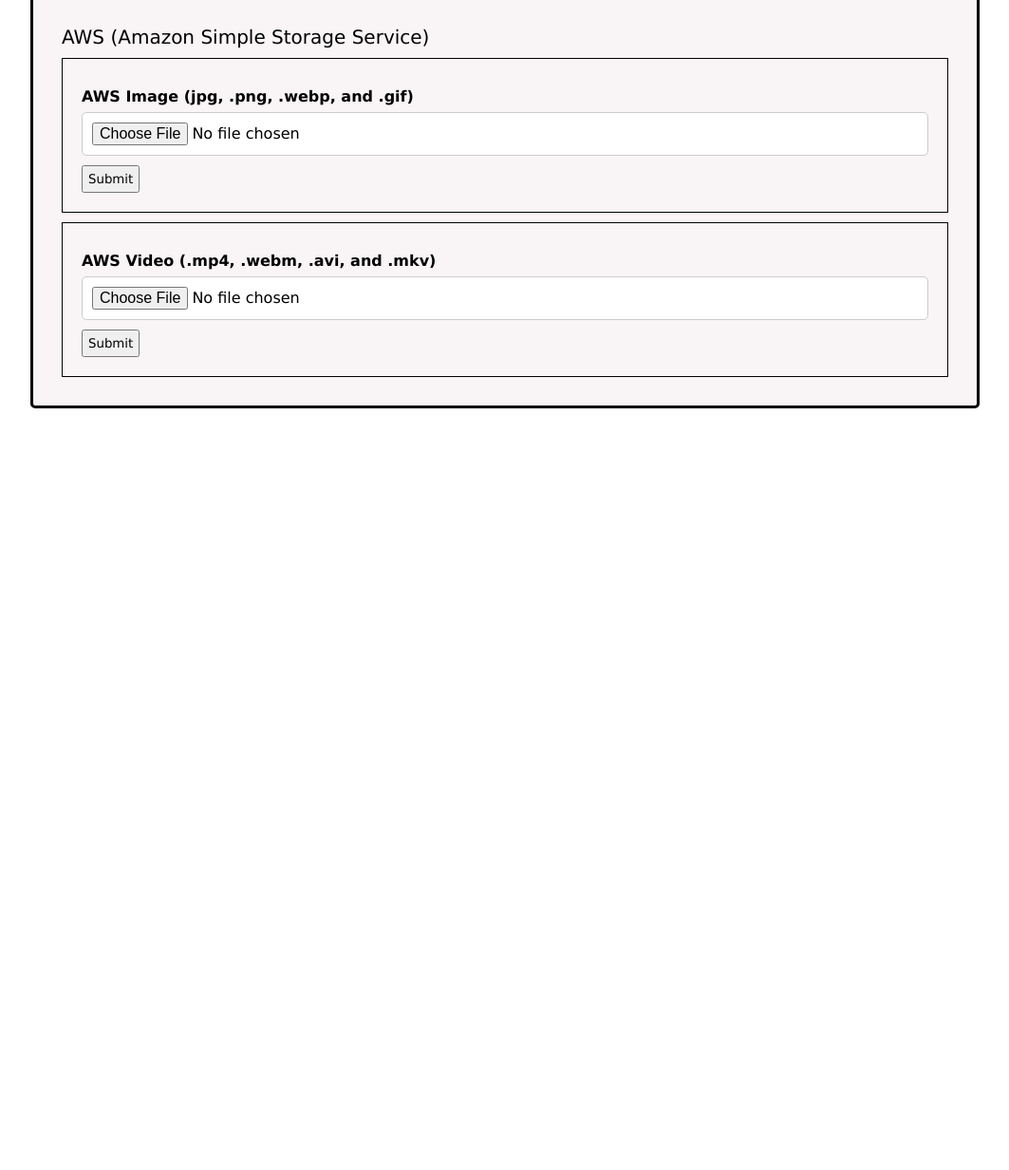
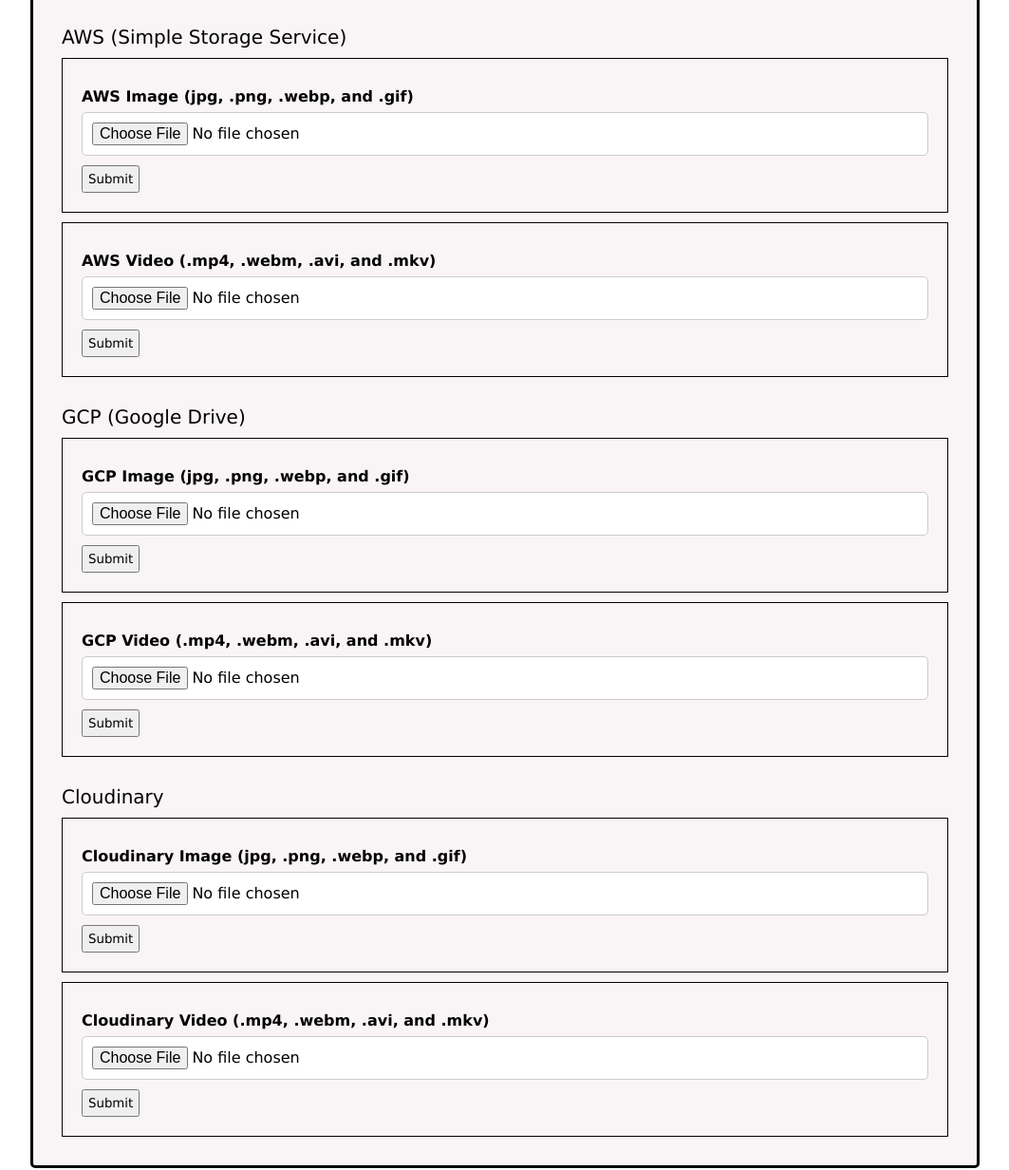
Before and after one commit to andry-pebrianto/nibiru-cloud-storage, a website: page try/index.html in a window 1280 px wide. Shown: the part 124-1356 px from the top of the page at 95% size, without its empty margins (108-1171 px from the left). Before the commit the page ends 800 px from the top, so only its background shows below. Drawn offline with Linux system fonts and the light colour scheme.

Commit message:
Add gcp & cloudinary on try page

```diff
--- a/try/index.html
+++ b/try/index.html
@@ -11,9 +11,10 @@
 <body>
   <div class="container">
     <h1 class="text-center">Try Nibiru Cloud Storage</h1>
-    <div class="aws-box">
-      <p class="title">AWS (Amazon Simple Storage Service)</p>
-      <div class="aws-item">
+    <!-- AWS -->
+    <div class="service-box">
+      <p class="title">AWS (Simple Storage Service)</p>
+      <div class="service-item">
         <form action="https://nibiru-cloud-storage.onrender.com/upload/aws/image" method="post"
           enctype="multipart/form-data" target="_blank">
           <label for="awsImage">AWS Image (jpg, .png, .webp, and .gif)</label>
@@ -21,7 +22,7 @@
           <button type="submit">Submit</button>
         </form>
       </div>
-      <div class="aws-item">
+      <div class="service-item">
         <form action="https://nibiru-cloud-storage.onrender.com/upload/aws/video" method="post"
           enctype="multipart/form-data" target="_blank">
           <label for="awsVideo">AWS Video (.mp4, .webm, .avi, and .mkv)</label>
@@ -30,6 +31,46 @@
         </form>
       </div>
     </div>
+    <!-- GCP -->
+    <div class="service-box">
+      <p class="title">GCP (Google Drive)</p>
+      <div class="service-item">
+        <form action="https://nibiru-cloud-storage.onrender.com/upload/gcp/image" method="post"
+          enctype="multipart/form-data" target="_blank">
+          <label for="gcpImage">GCP Image (jpg, .png, .webp, and .gif)</label>
+          <input type="file" id="gcpImage" name="image" required>
+          <button type="submit">Submit</button>
+        </form>
+      </div>
+      <div class="service-item">
+        <form action="https://nibiru-cloud-storage.onrender.com/upload/gcp/video" method="post"
+          enctype="multipart/form-data" target="_blank">
+          <label for="gcpVideo">GCP Video (.mp4, .webm, .avi, and .mkv)</label>
+          <input type="file" id="gcpVideo" name="video" required>
+          <button type="submit">Submit</button>
+        </form>
+      </div>
+    </div>
+    <!-- Cloudinary -->
+    <div class="service-box">
+      <p class="title">Cloudinary</p>
+      <div class="service-item">
+        <form action="https://nibiru-cloud-storage.onrender.com/upload/cloudinary/image" method="post"
+          enctype="multipart/form-data" target="_blank">
+          <label for="cloudinaryImage">Cloudinary Image (jpg, .png, .webp, and .gif)</label>
+          <input type="file" id="cloudinaryImage" name="image" required>
+          <button type="submit">Submit</button>
+        </form>
+      </div>
+      <div class="service-item">
+        <form action="https://nibiru-cloud-storage.onrender.com/upload/cloudinary/video" method="post"
+          enctype="multipart/form-data" target="_blank">
+          <label for="cloudinaryVideo">Cloudinary Video (.mp4, .webm, .avi, and .mkv)</label>
+          <input type="file" id="cloudinaryVideo" name="video" required>
+          <button type="submit">Submit</button>
+        </form>
+      </div>
+    </div>
   </div>
 </body>
 
--- a/try/style.css
+++ b/try/style.css
@@ -15,29 +15,29 @@
 }
 
 /* style aws */
-.aws-box {
+.service-box {
   margin-top: 30px;
 }
 
-.aws-box .title {
+.service-box .title {
   font-size: 20px;
 }
 
-.aws-box .aws-item {
+.service-box .service-item {
   border: 1px solid black;
   margin-top: 10px;
   padding: 20px;
 }
 
-.aws-box .aws-item form {
+.service-box .service-item form {
   margin-top: 10px;
 }
 
-.aws-box .aws-item label {
+.service-box .service-item label {
   font-weight: bold;
 }
 
-.aws-box .aws-item input {
+.service-box .service-item input {
   margin-top: 7px;
   width: 100%;
   padding: 10px;
@@ -47,7 +47,7 @@
   font-size: 16px;
 }
 
-.aws-box .aws-item button {
+.service-box .service-item button {
   margin-top: 10px;
   padding: 5px;
 }
```
